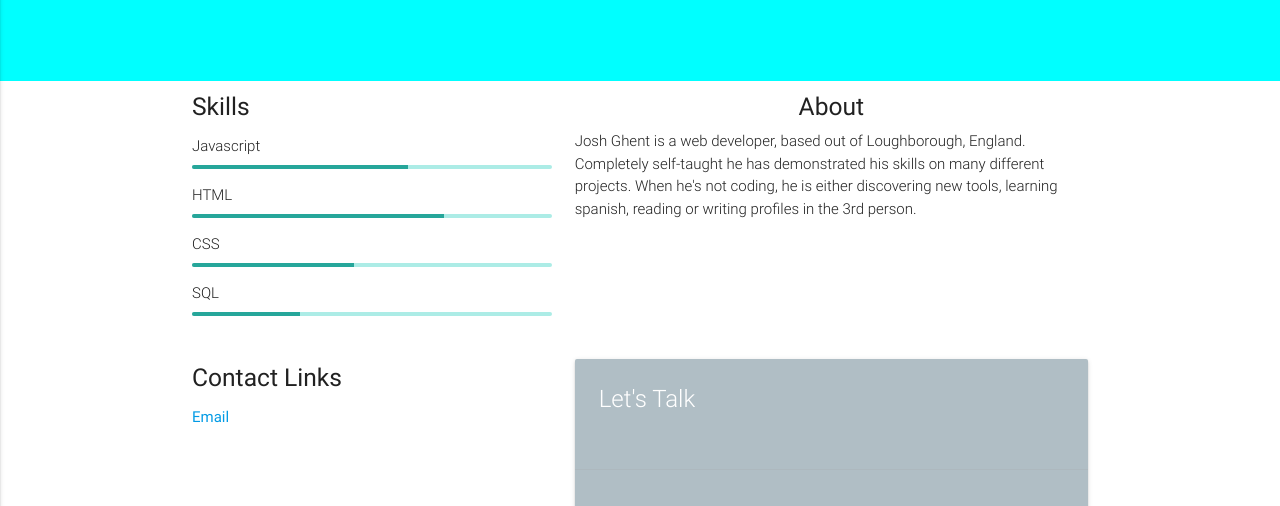
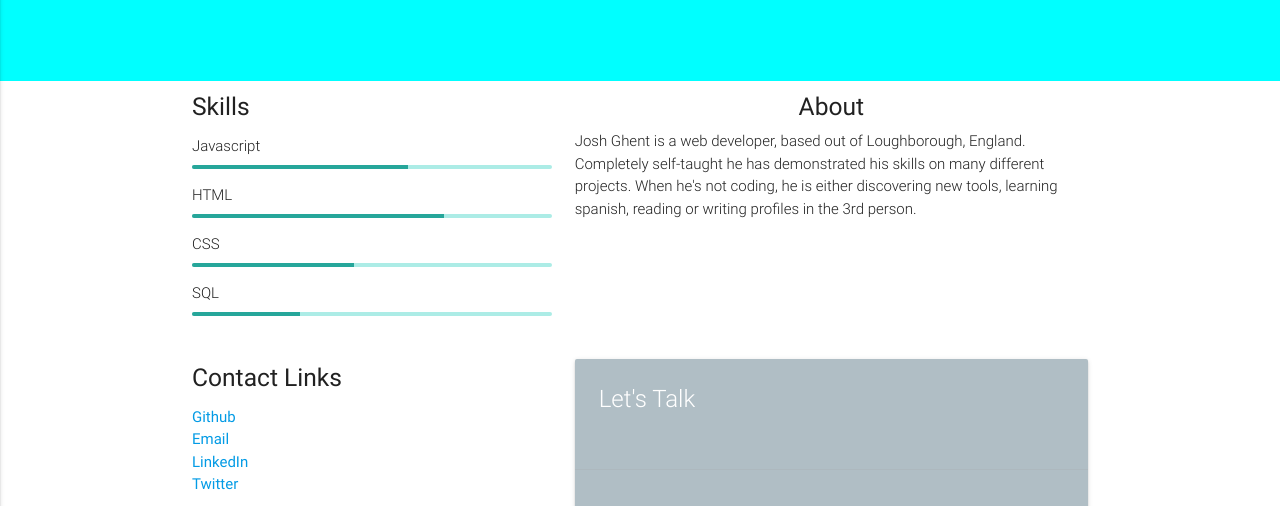
Before and after one commit to joshghent/joshghentsite, a plain HTML site: page index.html in a window 1280 px wide. Shown: the part 294-800 px from the top of the page. Drawn offline with nearby package versions, Linux system fonts and the light colour scheme.

Commit message:
Added links for social shizzle

```diff
--- a/index.html
+++ b/index.html
@@ -107,7 +107,10 @@
                     <!--Social links + email etc-->
                     <h5>Contact Links</h5>
                     <ul>
-                        <li><a href='#'>Email</a></li>
+                        <li><a href='https://github.com/joshghent/'>Github</a></li>
+                        <li><a href='mailto:me@joshghent.com'>Email</a></li>
+                        <li><a href='https://uk.linkedin.com/in/joshghent'>LinkedIn</a></li>
+                        <li><a href='https://twitter.com/kasdeus'>Twitter</a></li>
                     </ul>
                 </div>
             </div>
```
